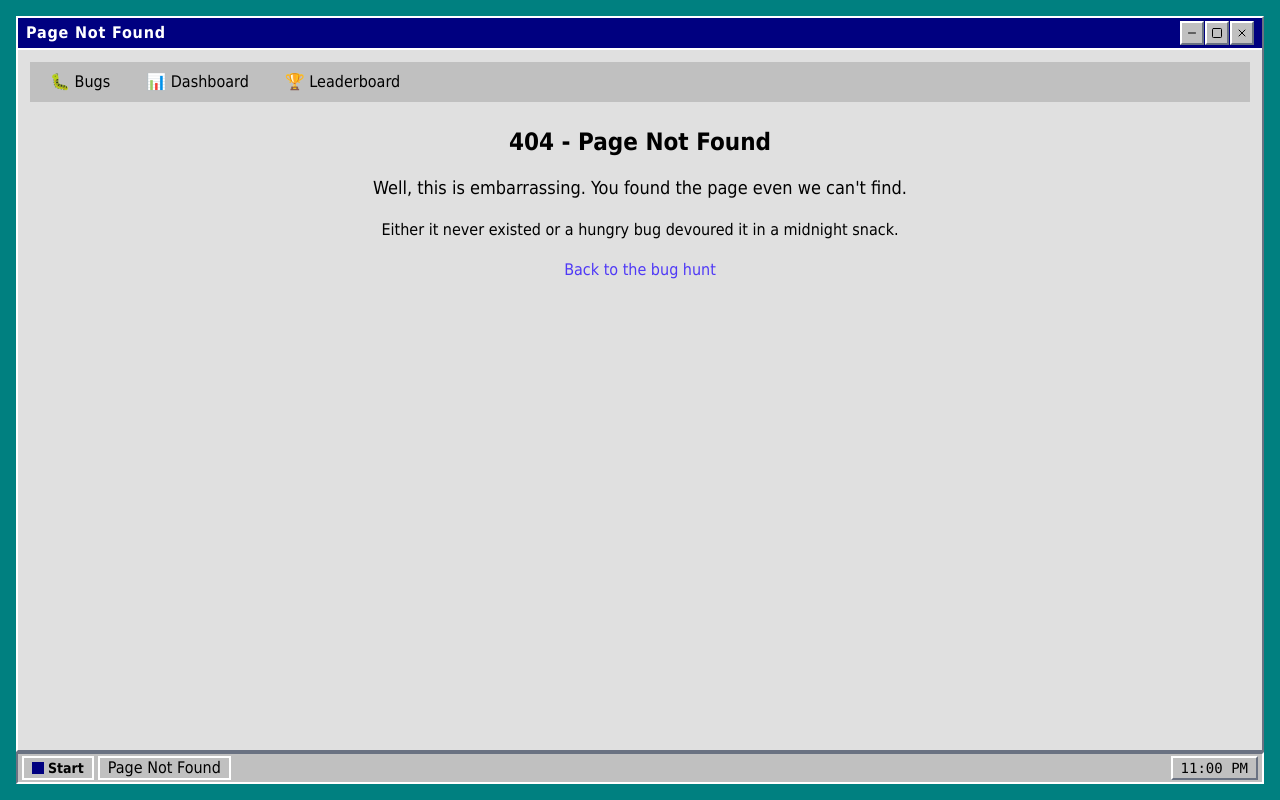
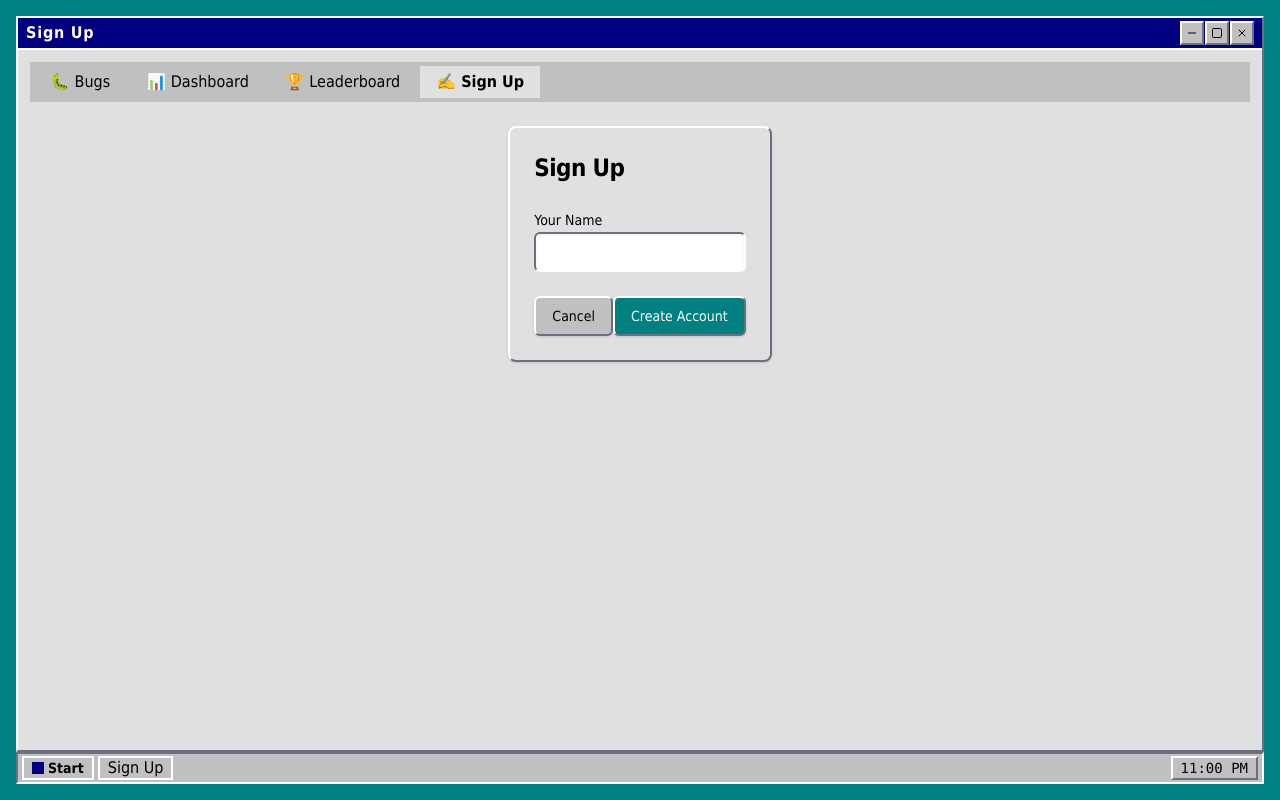
Before and after one commit to Typefacers/bug, a React (Vite) app: page /sign-up in a window 1280 px wide. Built offline with nearby package versions, Linux system fonts and the light colour scheme.

Commit message:
Add sign up form

```diff
--- a/src/App.tsx
+++ b/src/App.tsx
@@ -16,6 +16,7 @@ const Dashboard = lazy(() => import('./routes/Dashboard'))
 const NewBug = lazy(() => import('./routes/NewBug'))
 const NotFound = lazy(() => import('./routes/NotFound'))
 const EasterEgg = lazy(() => import('./routes/EasterEgg'))
+const SignUp = lazy(() => import('./routes/SignUp'))
 import { Minus, Square, X as CloseIcon } from 'lucide-react'
 import { raised, windowShadow } from './utils/win95'
 import Taskbar from './components/Taskbar'
@@ -43,6 +44,8 @@ function AppContent() {
         return 'Bug Bounty Leaderboard'
       case '/bug/new':
         return 'File a Bug'
+      case '/sign-up':
+        return 'Sign Up'
       case '/easter-egg':
         return 'Secret Bug Found'
       default:
@@ -141,6 +144,12 @@ function AppContent() {
                   >
                     🏆 Leaderboard
                   </Link>
+                  <Link
+                    to="/sign-up"
+                    className={`px-4 py-1 ${location.pathname === '/sign-up' ? 'bg-[#E0E0E0] font-semibold' : 'hover:bg-[#D0D0D0]'}`}
+                  >
+                    ✍️ Sign Up
+                  </Link>
                 </div>
 
                 {/* Route Content */}
@@ -155,6 +164,7 @@ function AppContent() {
                       />
                       <Route path="/user/:userId" element={<UserProfile />} />
                       <Route path="/bug/new" element={<NewBug />} />
+                      <Route path="/sign-up" element={<SignUp />} />
                       <Route path="/easter-egg" element={<EasterEgg />} />
                       <Route path="*" element={<NotFound />} />
                     </Routes>
--- /dev/null
+++ b/src/routes/SignUp.tsx
@@ -0,0 +1,115 @@
+import { useState } from 'react'
+import { useNavigate } from 'react-router-dom'
+import { Button } from '../components/ui/button'
+import {
+  Card,
+  CardContent,
+  CardFooter,
+  CardHeader,
+  CardTitle,
+} from '../components/ui/card'
+import { Input } from '../components/ui/input'
+import { Label } from '../components/ui/label'
+import { useBugStore } from '../store'
+import { raised as raisedBase, sunken as sunkenBase } from '../utils/win95'
+import Meta from '../components/Meta'
+import ladybugAvatar from '../assets/profile-ladybug.png'
+import beeAvatar from '../assets/profile-bee.png'
+import spiderAvatar from '../assets/spider.png'
+import flyAvatar from '../assets/fly.png'
+import mosquitoAvatar from '../assets/mosquito.png'
+import beetleAvatar from '../assets/brown-beetle.png'
+import antAvatar from '../assets/ant.png'
+import mothAvatar from '../assets/moth.png'
+import cockroachAvatar from '../assets/cockroach.png'
+import caterpillarAvatar from '../assets/caterpillar.png'
+
+export default function SignUp() {
+  const navigate = useNavigate()
+  const [name, setName] = useState('')
+  const [error, setError] = useState('')
+
+  const addUser = useBugStore(s => s.addUser)
+
+  const avatars = [
+    ladybugAvatar,
+    beeAvatar,
+    spiderAvatar,
+    flyAvatar,
+    mosquitoAvatar,
+    beetleAvatar,
+    antAvatar,
+    mothAvatar,
+    cockroachAvatar,
+    caterpillarAvatar,
+  ]
+
+  const createUser = () => {
+    if (!name.trim()) {
+      setError('Please enter a name')
+      return
+    }
+
+    const avatar = avatars[Math.floor(Math.random() * avatars.length)]
+
+    addUser({
+      id: Date.now(),
+      name: name.trim(),
+      avatar,
+      bugs: [],
+      bounty: 0,
+      score: 0,
+      bugsSquashed: [],
+    })
+
+    navigate('/bounty-leaderboard')
+  }
+
+  const raised = `${raisedBase} shadow-sm`
+  const sunken = `${sunkenBase} shadow-inner`
+
+  return (
+    <>
+      <Meta title="Sign Up" description="Create a new Bug Basher account." />
+      <div className="max-w-md mx-auto">
+        <Card className={`bg-[#E0E0E0] ${raised}`}>
+          <CardHeader>
+            <CardTitle className="text-2xl font-bold">Sign Up</CardTitle>
+          </CardHeader>
+          <CardContent className="space-y-4">
+            {error && (
+              <div className={`${sunken} bg-red-100 text-red-800 p-2 text-sm`}>
+                {error}
+              </div>
+            )}
+            <div className="space-y-1">
+              <Label htmlFor="name">Your Name</Label>
+              <Input
+                id="name"
+                value={name}
+                onChange={(e: React.ChangeEvent<HTMLInputElement>) =>
+                  setName(e.target.value)
+                }
+                className={`bg-white ${sunken}`}
+              />
+            </div>
+          </CardContent>
+          <CardFooter className="flex justify-between">
+            <Button
+              className={`${raised} bg-[#C0C0C0] hover:bg-[#A0A0A0] text-black`}
+              onClick={() => navigate('/bounty-leaderboard')}
+            >
+              Cancel
+            </Button>
+            <Button
+              className={`${raised} bg-[#008080] hover:bg-[#006666] text-white`}
+              onClick={createUser}
+            >
+              Create Account
+            </Button>
+          </CardFooter>
+        </Card>
+      </div>
+    </>
+  )
+}
--- a/src/store.ts
+++ b/src/store.ts
@@ -24,6 +24,11 @@ export const useBugStore = create<StoreState>((set, get) => ({
   activeUserId: 1, // assume first user is the current hacker
   inspectedId: null,
   addBug: bug => set(state => ({ bugs: [...state.bugs, bug] })),
+  addUser: user =>
+    set(state => ({
+      users: [...state.users, user].sort((a, b) => b.bounty - a.bounty),
+      activeUserId: user.id,
+    })),
   inspectBug: id => set({ inspectedId: id }),
   removeBug: id =>
     set(state => ({
--- a/src/types/store-state.ts
+++ b/src/types/store-state.ts
@@ -9,6 +9,7 @@ export interface StoreState {
   inspectBug: (id: string | null) => void
   squashBug: (id: string) => void
   addBug: (bug: Bug) => void
+  addUser: (user: User) => void
   removeBug: (id: string) => void
   startAutomaticSystems: () => void
   stopAutomaticSystems: () => void
```
Also changed, not shown: 2 other files (tests, documents, lock files or other folders).
